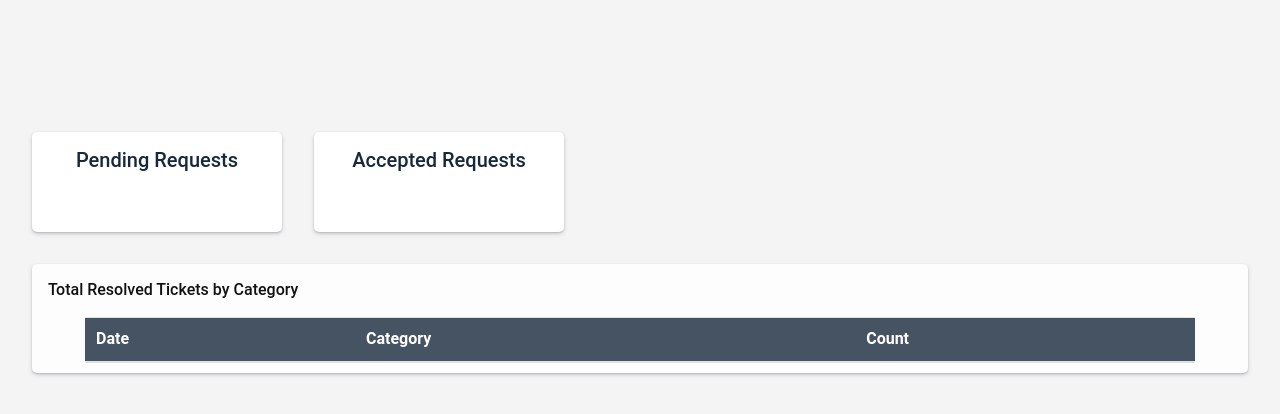
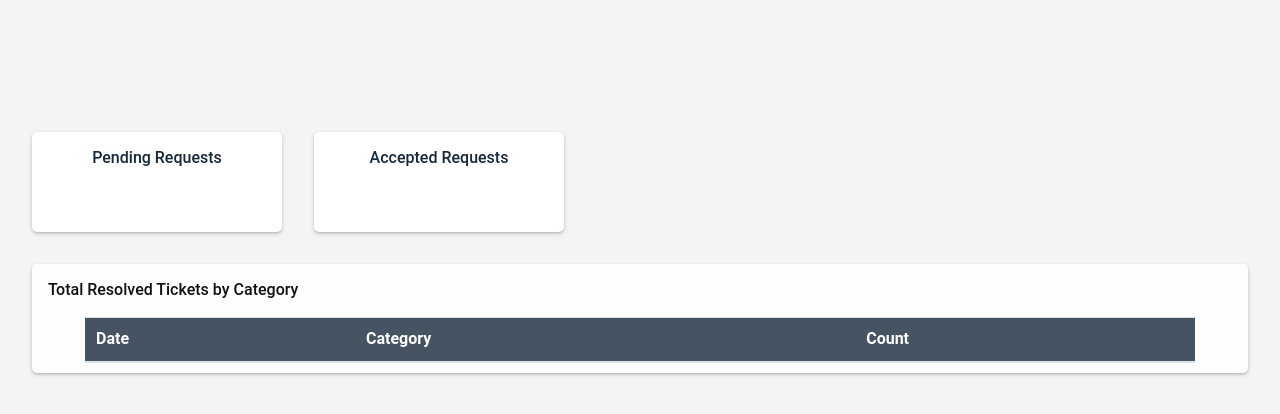
Before and after one commit to EmnetWG/it-ticket, a website: page public/ticket/staffStats.html in a window 1280 px wide. Drawn offline with nearby package versions, Linux system fonts and the light colour scheme; no server answers.

Commit message:
Update staffStats.html

```diff
--- a/public/ticket/staffStats.html
+++ b/public/ticket/staffStats.html
@@ -28,11 +28,11 @@
 
 <div class="defaultStats defaultStaff">
 <div class="pending">
-  <h5>Pending Requests</h5>
+  <h6>Pending Requests</h6>
 <h3 class="pending-stat"></h3>
 </div>
 <div class="accepted">
-  <h5>Accepted Requests</h5>
+  <h6>Accepted Requests</h6>
 <h3 class="accepted-stat"></h3>
 </div>
 </div>
```
